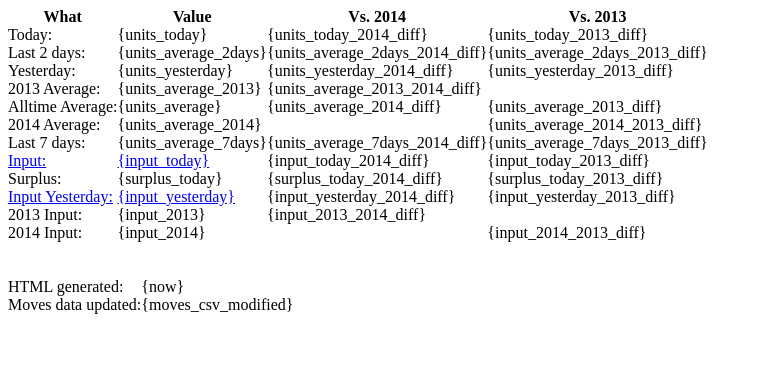
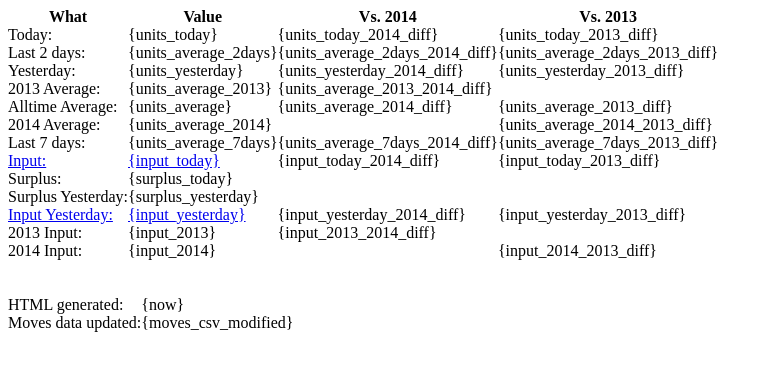
Before and after one commit to ehershey/utilities, a website: page unit-report-template.html in a window 1280 px wide. Shown: the whole page, without its empty margins (0-771 px from the left). Drawn offline with Linux system fonts and the light colour scheme.

Commit message:
Remove meaningless surplus comparisons and fix class color

```diff
--- a/unit-report-template.html
+++ b/unit-report-template.html
@@ -86,8 +86,14 @@ table,tr,td,th {{
     <tr class="{surplus_class}">
       <td>Surplus:</td>
       <td>{surplus_today}</td>
-      <td class="comparitor">{surplus_today_2014_diff}</td>
-      <td>{surplus_today_2013_diff}</td>
+      <td></td>
+      <td></td>
+    </tr>
+    <tr class="{surplus_yesterday_class}">
+      <td>Surplus Yesterday:</td>
+      <td>{surplus_yesterday}</td>
+      <td></td>
+      <td></td>
     </tr>
     <tr>
       <td><a href="{input_yesterday_url}">Input Yesterday:</a></td>
```
Also changed, not shown: 1 other file.
